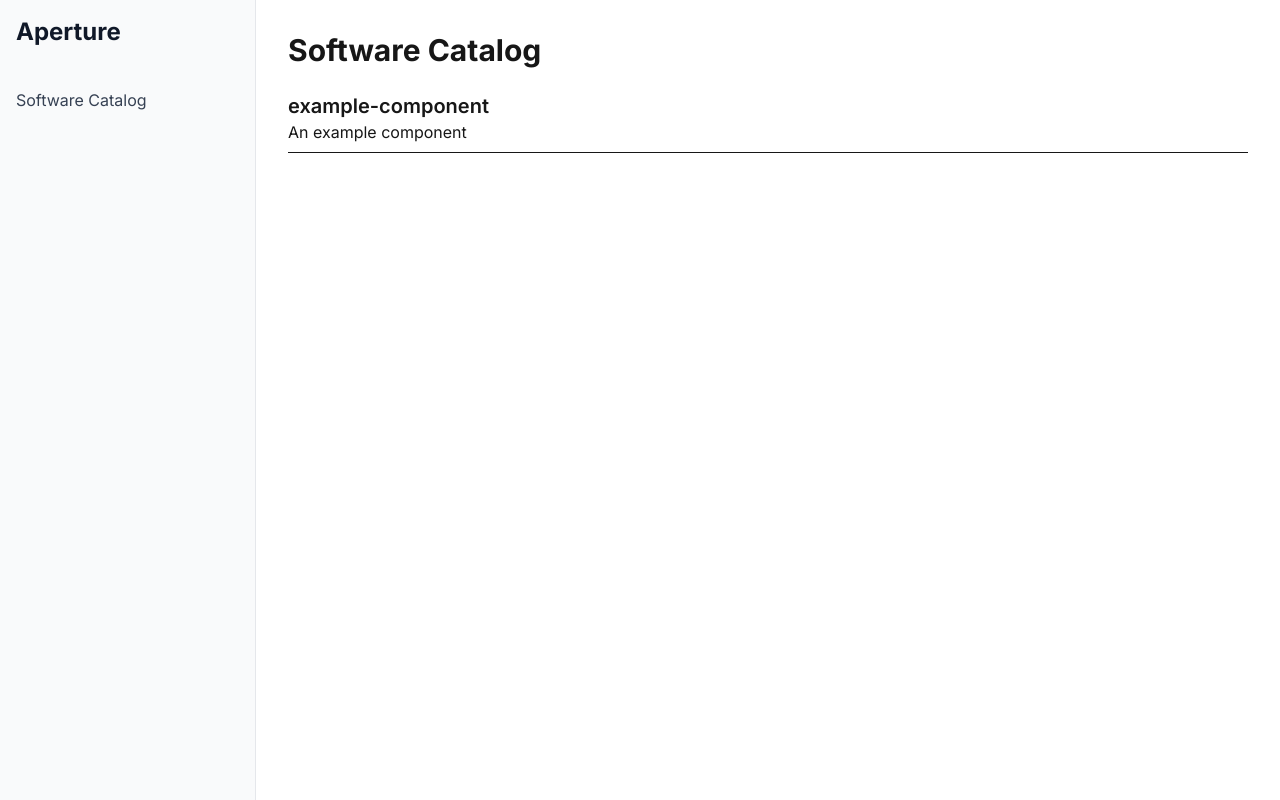
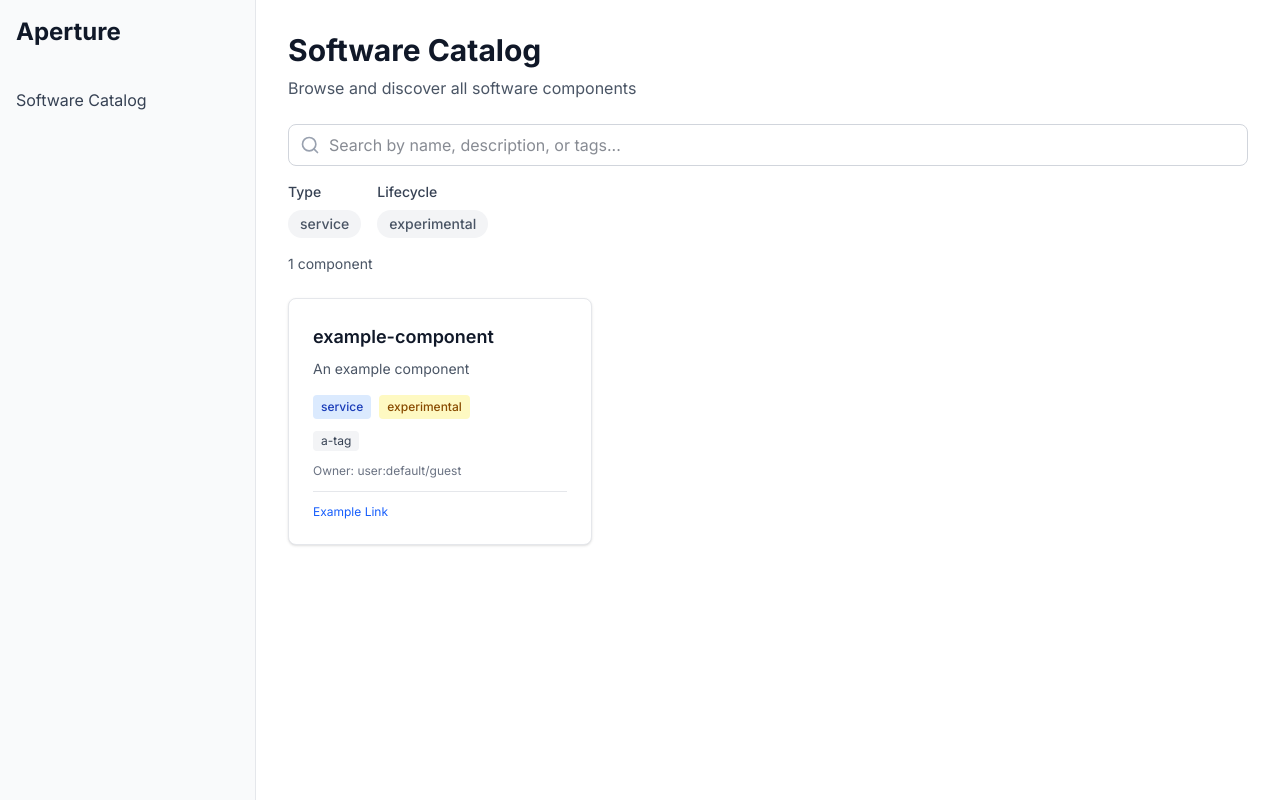
Before and after one commit to iandesj/aperture-idp, a Next.js app: page /plugins/catalog in a window 1280 px wide. Built offline with nearby package versions, Linux system fonts and the light colour scheme.

Commit message:
Implement enhanced catalog UI with search and filtering

```diff
--- a/src/plugins/catalog/components/CatalogPage.tsx
+++ b/src/plugins/catalog/components/CatalogPage.tsx
@@ -1,19 +1,243 @@
+'use client';
+
+import { useState, useMemo } from "react";
 import { getAllComponents } from "@/lib/catalog";
+import { Component } from "../types";
+import { Search, X } from "lucide-react";
 
 export function CatalogPage() {
-  const components = getAllComponents();
+  const allComponents = getAllComponents();
+  const [searchQuery, setSearchQuery] = useState("");
+  const [selectedTypes, setSelectedTypes] = useState<string[]>([]);
+  const [selectedLifecycles, setSelectedLifecycles] = useState<string[]>([]);
+
+  const availableTypes = useMemo(() => {
+    return Array.from(new Set(allComponents.map((c) => c.spec.type))).sort();
+  }, [allComponents]);
+
+  const availableLifecycles = useMemo(() => {
+    return Array.from(new Set(allComponents.map((c) => c.spec.lifecycle))).sort();
+  }, [allComponents]);
+
+  const filteredComponents = useMemo(() => {
+    return allComponents.filter((component) => {
+      const matchesSearch =
+        searchQuery === "" ||
+        component.metadata.name.toLowerCase().includes(searchQuery.toLowerCase()) ||
+        component.metadata.description?.toLowerCase().includes(searchQuery.toLowerCase()) ||
+        component.metadata.tags?.some((tag) =>
+          tag.toLowerCase().includes(searchQuery.toLowerCase())
+        );
+
+      const matchesType =
+        selectedTypes.length === 0 || selectedTypes.includes(component.spec.type);
+
+      const matchesLifecycle =
+        selectedLifecycles.length === 0 ||
+        selectedLifecycles.includes(component.spec.lifecycle);
+
+      return matchesSearch && matchesType && matchesLifecycle;
+    });
+  }, [allComponents, searchQuery, selectedTypes, selectedLifecycles]);
+
+  const toggleType = (type: string) => {
+    setSelectedTypes((prev) =>
+      prev.includes(type) ? prev.filter((t) => t !== type) : [...prev, type]
+    );
+  };
+
+  const toggleLifecycle = (lifecycle: string) => {
+    setSelectedLifecycles((prev) =>
+      prev.includes(lifecycle) ? prev.filter((l) => l !== lifecycle) : [...prev, lifecycle]
+    );
+  };
+
+  const clearFilters = () => {
+    setSearchQuery("");
+    setSelectedTypes([]);
+    setSelectedLifecycles([]);
+  };
+
+  const hasActiveFilters =
+    searchQuery !== "" || selectedTypes.length > 0 || selectedLifecycles.length > 0;
+
+  const lifecycleColors: Record<string, string> = {
+    production: "bg-green-100 text-green-800 dark:bg-green-900 dark:text-green-200",
+    experimental: "bg-yellow-100 text-yellow-800 dark:bg-yellow-900 dark:text-yellow-200",
+    deprecated: "bg-red-100 text-red-800 dark:bg-red-900 dark:text-red-200",
+  };
+
+  const typeColors: Record<string, string> = {
+    service: "bg-blue-100 text-blue-800 dark:bg-blue-900 dark:text-blue-200",
+    library: "bg-purple-100 text-purple-800 dark:bg-purple-900 dark:text-purple-200",
+    website: "bg-indigo-100 text-indigo-800 dark:bg-indigo-900 dark:text-indigo-200",
+  };
 
   return (
-    <div>
-      <h1 className="text-3xl font-bold mb-4">Software Catalog</h1>
-      <ul>
-        {components.map((component) => (
-          <li key={component.metadata.name} className="border-b py-2">
-            <h2 className="text-xl font-semibold">{component.metadata.name}</h2>
-            <p>{component.metadata.description}</p>
-          </li>
-        ))}
-      </ul>
+    <div className="space-y-6">
+      <div>
+        <h1 className="text-3xl font-bold text-gray-900 dark:text-gray-100 mb-2">
+          Software Catalog
+        </h1>
+        <p className="text-gray-600 dark:text-gray-400">
+          Browse and discover all software components
+        </p>
+      </div>
+
+      <div className="space-y-4">
+        <div className="relative">
+          <Search className="absolute left-3 top-1/2 transform -translate-y-1/2 text-gray-400 w-5 h-5" />
+          <input
+            type="text"
+            placeholder="Search by name, description, or tags..."
+            value={searchQuery}
+            onChange={(e) => setSearchQuery(e.target.value)}
+            className="w-full pl-10 pr-4 py-2 border border-gray-300 dark:border-gray-600 rounded-lg focus:outline-none focus:ring-2 focus:ring-blue-500 bg-white dark:bg-gray-800 text-gray-900 dark:text-gray-100"
+          />
+        </div>
+
+        <div className="flex flex-wrap gap-4">
+          <div>
+            <label className="block text-sm font-medium text-gray-700 dark:text-gray-300 mb-2">
+              Type
+            </label>
+            <div className="flex flex-wrap gap-2">
+              {availableTypes.map((type) => (
+                <button
+                  key={type}
+                  onClick={() => toggleType(type)}
+                  className={`px-3 py-1 rounded-full text-sm font-medium transition-colors ${
+                    selectedTypes.includes(type)
+                      ? typeColors[type] || "bg-gray-200 text-gray-800 dark:bg-gray-700 dark:text-gray-200"
+                      : "bg-gray-100 text-gray-600 hover:bg-gray-200 dark:bg-gray-800 dark:text-gray-400 dark:hover:bg-gray-700"
+                  }`}
+                >
+                  {type}
+                </button>
+              ))}
+            </div>
+          </div>
+
+          <div>
+            <label className="block text-sm font-medium text-gray-700 dark:text-gray-300 mb-2">
+              Lifecycle
+            </label>
+            <div className="flex flex-wrap gap-2">
+              {availableLifecycles.map((lifecycle) => (
+                <button
+                  key={lifecycle}
+                  onClick={() => toggleLifecycle(lifecycle)}
+                  className={`px-3 py-1 rounded-full text-sm font-medium transition-colors ${
+                    selectedLifecycles.includes(lifecycle)
+                      ? lifecycleColors[lifecycle] || "bg-gray-200 text-gray-800 dark:bg-gray-700 dark:text-gray-200"
+                      : "bg-gray-100 text-gray-600 hover:bg-gray-200 dark:bg-gray-800 dark:text-gray-400 dark:hover:bg-gray-700"
+                  }`}
+                >
+                  {lifecycle}
+                </button>
+              ))}
+            </div>
+          </div>
+        </div>
+
+        <div className="flex items-center justify-between">
+          <p className="text-sm text-gray-600 dark:text-gray-400">
+            {filteredComponents.length} component{filteredComponents.length !== 1 ? "s" : ""}{" "}
+            {hasActiveFilters && "found"}
+          </p>
+          {hasActiveFilters && (
+            <button
+              onClick={clearFilters}
+              className="flex items-center gap-1 text-sm text-blue-600 hover:text-blue-700 dark:text-blue-400 dark:hover:text-blue-300"
+            >
+              <X className="w-4 h-4" />
+              Clear filters
+            </button>
+          )}
+        </div>
+      </div>
+
+      {allComponents.length === 0 ? (
+        <div className="text-center py-12">
+          <p className="text-gray-600 dark:text-gray-400 text-lg">
+            No components in the catalog yet.
+          </p>
+          <p className="text-gray-500 dark:text-gray-500 text-sm mt-2">
+            Add component YAML files to the catalog-data directory to get started.
+          </p>
+        </div>
+      ) : filteredComponents.length === 0 ? (
+        <div className="text-center py-12">
+          <p className="text-gray-600 dark:text-gray-400 text-lg">
+            No components match your filters.
+          </p>
+          <p className="text-gray-500 dark:text-gray-500 text-sm mt-2">
+            Try adjusting your search or clearing filters.
+          </p>
+        </div>
+      ) : (
+        <div className="grid grid-cols-1 md:grid-cols-2 lg:grid-cols-3 gap-6">
+          {filteredComponents.map((component) => (
+            <div
+              key={component.metadata.name}
+              className="bg-white dark:bg-gray-800 rounded-lg shadow p-6 border border-gray-200 dark:border-gray-700 hover:shadow-lg transition-shadow"
+            >
+              <h3 className="text-lg font-semibold text-gray-900 dark:text-gray-100 mb-2">
+                {component.metadata.name}
+              </h3>
+              <p className="text-sm text-gray-600 dark:text-gray-400 mb-4">
+                {component.metadata.description || "No description"}
+              </p>
+              <div className="flex flex-wrap gap-2 mb-3">
+                <span
+                  className={`px-2 py-1 rounded text-xs font-medium ${
+                    typeColors[component.spec.type] || "bg-gray-100 text-gray-800 dark:bg-gray-700 dark:text-gray-200"
+                  }`}
+                >
+                  {component.spec.type}
+                </span>
+                <span
+                  className={`px-2 py-1 rounded text-xs font-medium ${
+                    lifecycleColors[component.spec.lifecycle] || "bg-gray-100 text-gray-800 dark:bg-gray-700 dark:text-gray-200"
+                  }`}
+                >
+                  {component.spec.lifecycle}
+                </span>
+              </div>
+              {component.metadata.tags && component.metadata.tags.length > 0 && (
+                <div className="flex flex-wrap gap-1 mb-3">
+                  {component.metadata.tags.map((tag) => (
+                    <span
+                      key={tag}
+                      className="px-2 py-0.5 bg-gray-100 dark:bg-gray-700 text-gray-700 dark:text-gray-300 rounded text-xs"
+                    >
+                      {tag}
+                    </span>
+                  ))}
+                </div>
+              )}
+              <div className="text-xs text-gray-500 dark:text-gray-500">
+                Owner: {component.spec.owner}
+              </div>
+              {component.metadata.links && component.metadata.links.length > 0 && (
+                <div className="mt-3 pt-3 border-t border-gray-200 dark:border-gray-700">
+                  {component.metadata.links.map((link, idx) => (
+                    <a
+                      key={idx}
+                      href={link.url}
+                      target="_blank"
+                      rel="noopener noreferrer"
+                      className="text-xs text-blue-600 hover:text-blue-700 dark:text-blue-400 dark:hover:text-blue-300 block"
+                    >
+                      {link.title || link.url}
+                    </a>
+                  ))}
+                </div>
+              )}
+            </div>
+          ))}
+        </div>
+      )}
     </div>
   );
 }
```
